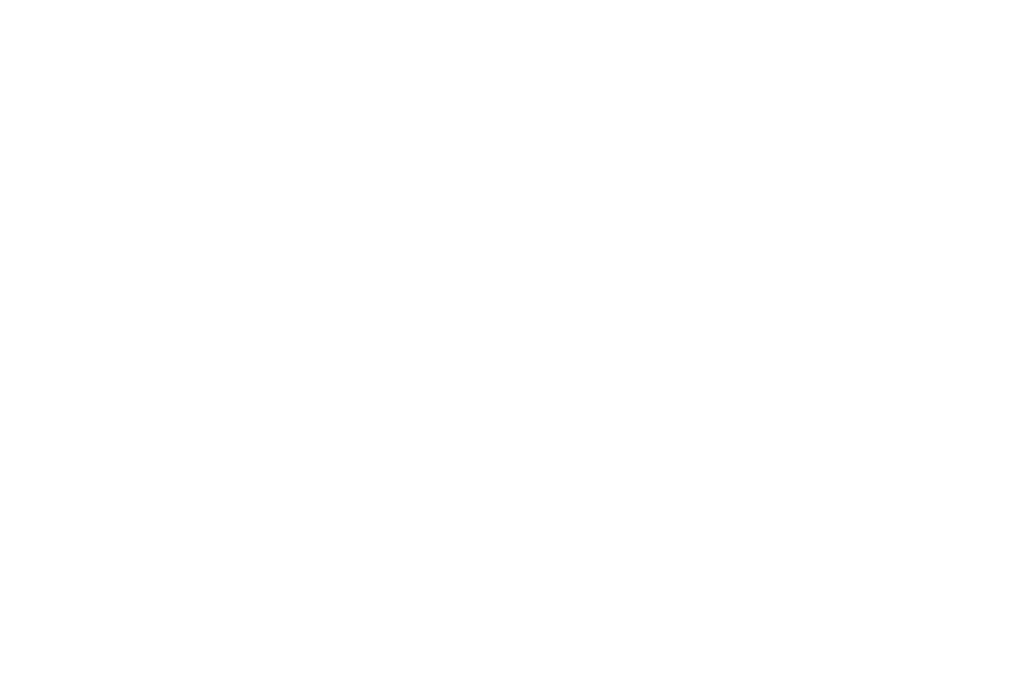
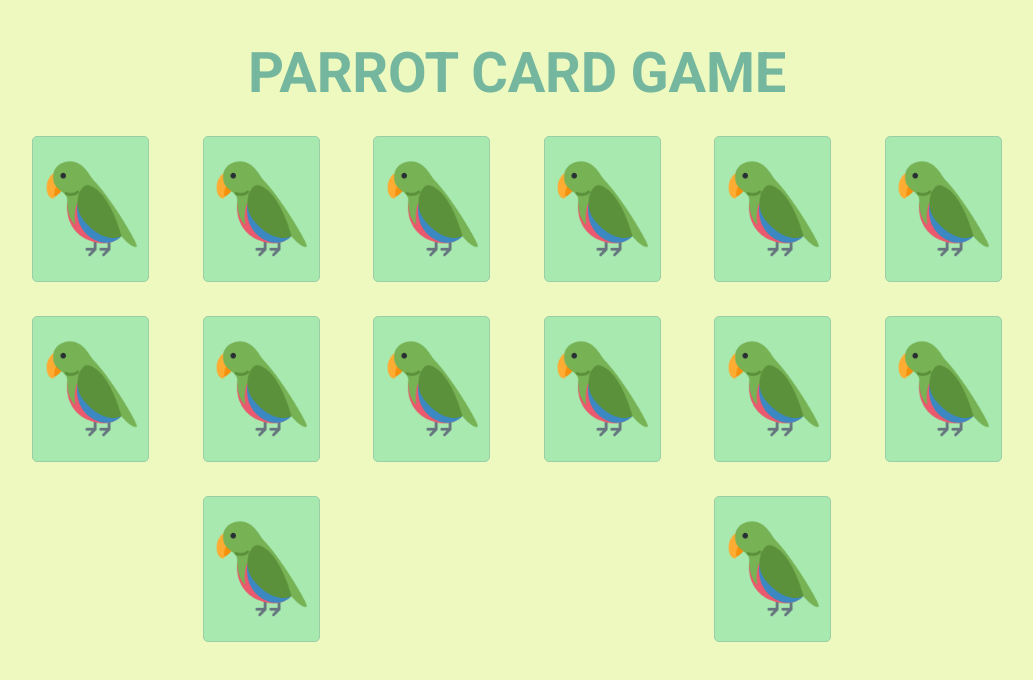
Before and after one commit to DanBellini/Projeto_04_parrotsCardGame, a plain HTML site: page index.html in a window 1280 px wide. Shown: the whole page, without its empty margins (123-1156 px from the left). Drawn offline with Linux system fonts and the light colour scheme; files that its build step writes are made by us from their sources; files whose address does not match are found by name.

Commit message:
layout finalizado

```diff
--- a/index.html
+++ b/index.html
@@ -6,10 +6,60 @@
     <meta name="viewport" content="width=device-width, initial-scale=1.0">
     <title>ParrotCardGame - Daniel Bellini</title>
     <link rel="stylesheet" href="/Projetos/Projeto_04_parrotsCardGame/reset.css">
+    <link rel="preconnect" href="https://fonts.googleapis.com">
+    <link rel="preconnect" href="https://fonts.gstatic.com" crossorigin>
+    <link href="https://fonts.googleapis.com/css2?family=Roboto:wght@700&display=swap" rel="stylesheet">
     <link rel="stylesheet" href="/Projetos/Projeto_04_parrotsCardGame/style.css">
 </head>
 <body>
+    <div class="top"><h1>PARROT CARD GAME</h1></div>
+    <div class="conteiner">
+        <div class="game"><div class="card">
+            <img src="./imagens/front.png" alt="">
+        </div>
+        <div class="card">
+            <img src="./imagens/front.png" alt="">
+        </div>
+        <div class="card">
+            <img src="./imagens/front.png" alt="">
+        </div>
+        <div class="card">
+            <img src="./imagens/front.png" alt="">
+        </div>
+        <div class="card">
+            <img src="./imagens/front.png" alt="">
+        </div>
+        <div class="card">
+            <img src="./imagens/front.png" alt="">
+        </div>
+        <div class="card">
+            <img src="./imagens/front.png" alt="">
+        </div>
+        <div class="card">
+            <img src="./imagens/front.png" alt="">
+        </div>
+        <div class="card">
+            <img src="./imagens/front.png" alt="">
+        </div>
+        <div class="card">
+            <img src="./imagens/front.png" alt="">
+        </div>
+        <div class="card">
+            <img src="./imagens/front.png" alt="">
+        </div>
+        <div class="card">
+            <img src="./imagens/front.png" alt="">
+        </div>
+        <div class="card">
+            <img src="./imagens/front.png" alt="">
+        </div>
+        <div class="card">
+            <img src="./imagens/front.png" alt="">
+        </div>
+</div>
 
+
+    </div>
     <script src="/Projetos/Projeto_04_parrotsCardGame/scripts.js"></script>
 </body>
 </html>
--- a/style.css
+++ b/style.css
@@ -0,0 +1,83 @@
+* {
+	box-sizing: border-box;
+}
+
+body{
+    display: flex;
+    flex-direction: column;
+    justify-content: center;
+    background-color: #EEF9BF;
+}
+
+h1{
+    font-family: 'Roboto';
+    font-style: normal;
+    font-weight: 700;
+    font-size: 56px;
+    line-height: 66px;
+    letter-spacing: -0.004em;
+
+    margin: 40px 40px 30px 40px;
+
+    color: #75B79E;
+}
+
+.top {
+    width: 100%;
+    height: 25%;
+
+    display: flex;
+    flex-wrap: wrap;
+    align-items: center;
+    justify-content: space-around;
+}
+.conteiner{
+    display: flex;
+    margin: 0 auto 0 auto;
+    align-items: center;
+}
+
+.game{
+    width: 1023px;
+    display: flex;
+    justify-content: space-around;
+    flex-wrap: wrap;
+    margin: 0 auto 0 auto;
+}
+
+.card{
+    width: 117px;
+    height: 146px;
+    margin: 0 17px 34px 17px;
+
+
+    display: flex;
+    align-items: center;
+    justify-content: center;
+
+    background: #A7E9AF;
+    border: 1px solid #99CEA8;
+    border-radius: 5px;
+}
+
+img{
+    width: 100px;
+    height: 100px;
+}
+
+@media (max-width:1200px){
+    .game {
+        width: 95%;
+        padding-left: 2.5%;
+        padding-right: 2.5%;
+    }
+}
+
+@media (max-width: 640px){
+    h1 {
+    font-size: 36px;
+    line-height: 42px;
+    text-align: center;
+    letter-spacing: -0.004em;
+    }
+}
```
Also changed, not shown: imagens/bobrossparrot.gif (added), imagens/desktop.png (added), imagens/explodyparrot.gif (added), imagens/fiestaparrot.gif (added), imagens/front.png (added), imagens/metalparrot.gif (added), imagens/mobile.png (added), imagens/revertitparrot.gif (added), imagens/tripletsparrot.gif (added), imagens/unicornparrot.gif (added).
